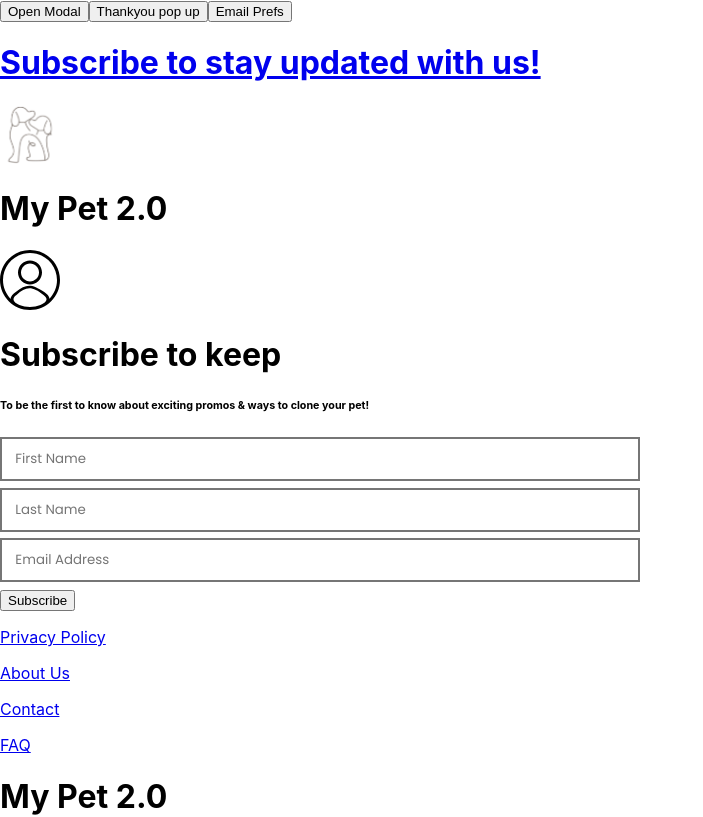
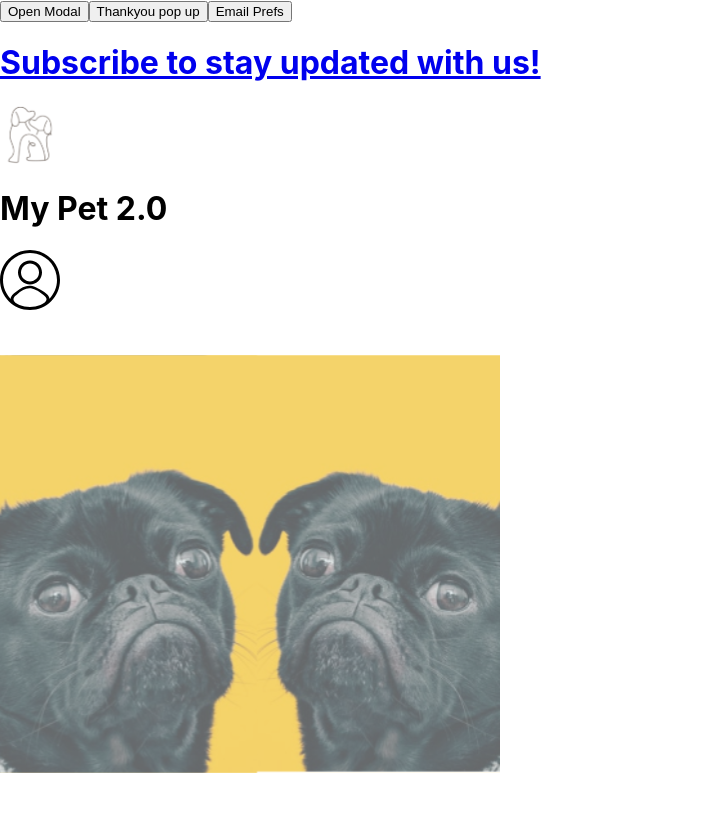
Before and after one commit to elizaargh/PetClone, a React (Create React App) app in the folder pet_clone/: page / in a window 1280 px wide. Shown: the top 817 px of the page, without its empty margins (0-703 px from the left). Built offline with nearby package versions, Linux system fonts and the light colour scheme.

Commit message:
add heading1 svg

```diff
--- a/pet_clone/src/components/Home.js
+++ b/pet_clone/src/components/Home.js
@@ -1,5 +1,6 @@
 import SubscribeBanner from "./SubscribeBanner";
 import Navigation from "./Navigation";
+import Heading1 from "../heading1.svg"
 import SubscribeHome from "./SubscribeHome";
 import Footer from "./Footer";
 
@@ -8,6 +9,7 @@ const Home = (props) => {
     <div>
       <SubscribeBanner />
       <Navigation />
+      <img src={Heading1} width="500" height="500" />
       <SubscribeHome/>
       <Footer />
     </div>
```
Also changed, not shown: pet_clone/src/heading1.svg (added).
